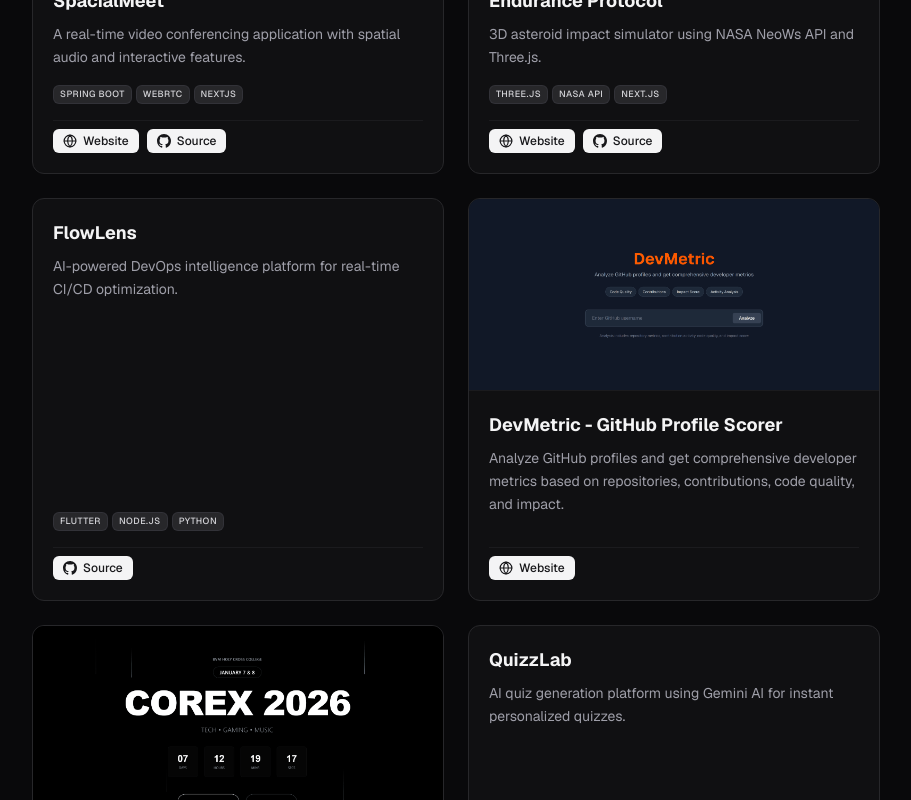
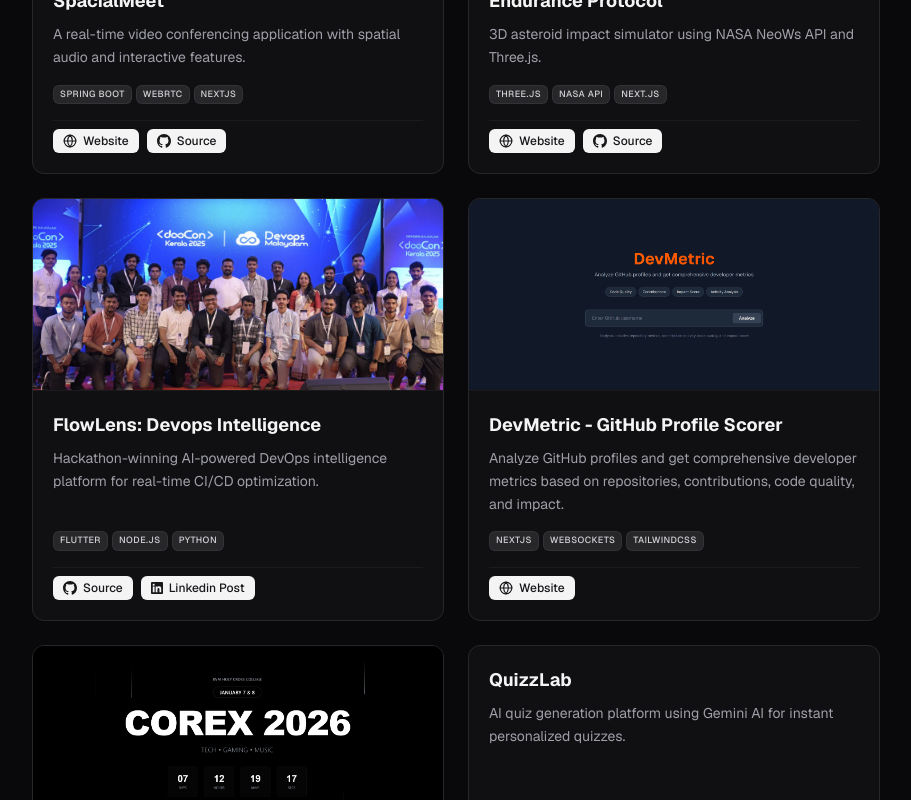
Before and after one commit to JittoJoseph/Portfolio-Jitto, a Next.js app: page /projects in a window 1280 px wide. Shown: the part 608-1408 px from the top of the page, without its empty margins (184-1095 px from the left). Built offline with nearby package versions, Linux system fonts and the light colour scheme.

Commit message:
update projects

```diff
--- a/src/components/ProjectCard.tsx
+++ b/src/components/ProjectCard.tsx
@@ -1,5 +1,10 @@
 import Image from "next/image";
-import { GitHubIcon, GlobeIcon, LinkIcon } from "@/components/Icons";
+import {
+  GitHubIcon,
+  GlobeIcon,
+  LinkIcon,
+  LinkedInIcon,
+} from "@/components/Icons";
 
 type Link = {
   label: string;
@@ -59,6 +64,8 @@ export default function ProjectCard({ project }: { project: Project }) {
                 <GitHubIcon className="h-3.5 w-3.5" />
               ) : link.icon === "globe" ? (
                 <GlobeIcon className="h-3.5 w-3.5" />
+              ) : link.icon === "linkedin" ? (
+                <LinkedInIcon className="h-3 w-3" />
               ) : (
                 <LinkIcon className="h-3.5 w-3.5" />
               )}
--- a/src/data/projects.json
+++ b/src/data/projects.json
@@ -38,14 +38,20 @@
     "featured": true
   },
   {
-    "title": "FlowLens",
-    "description": "AI-powered DevOps intelligence platform for real-time CI/CD optimization.",
+    "title": "FlowLens: Devops Intelligence",
+    "description": "Hackathon-winning AI-powered DevOps intelligence platform for real-time CI/CD optimization.",
     "tech": ["Flutter", "Node.js", "Python"],
+    "image": "/flowlens.jpg",
     "links": [
       {
         "label": "Source",
         "href": "https://github.com/JittoJoseph/FlowLens-Devops-Intelligence",
         "icon": "github"
+      },
+      {
+        "label": "Linkedin Post",
+        "href": "https://www.linkedin.com/posts/jittojoseph17_dmcon-dmcon2025-devbyzero-activity-7373723692733804545-E1ka",
+        "icon": "linkedin"
       }
     ]
   },
@@ -53,7 +59,7 @@
     "title": "DevMetric - GitHub Profile Scorer",
     "description": "Analyze GitHub profiles and get comprehensive developer metrics based on repositories, contributions, code quality, and impact.",
     "image": "/devmetric.png",
-    "tech": [],
+    "tech": ["Nextjs", "websockets", "TailwindCSS"],
     "links": [
       {
         "label": "Website",
```
Also changed, not shown: public/flowlens.jpg (added).
